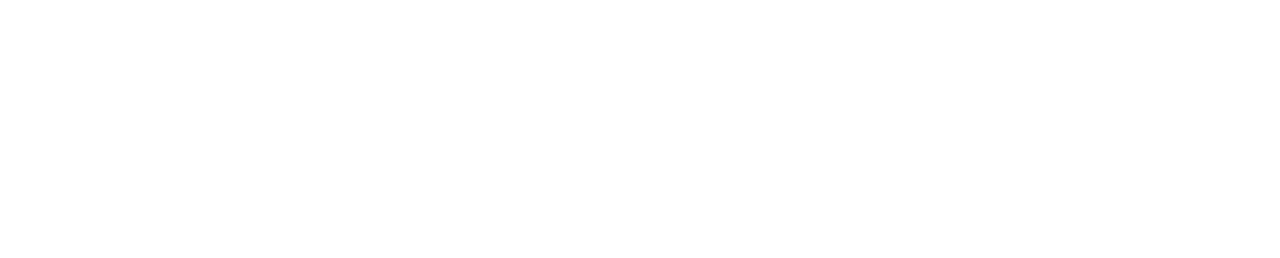
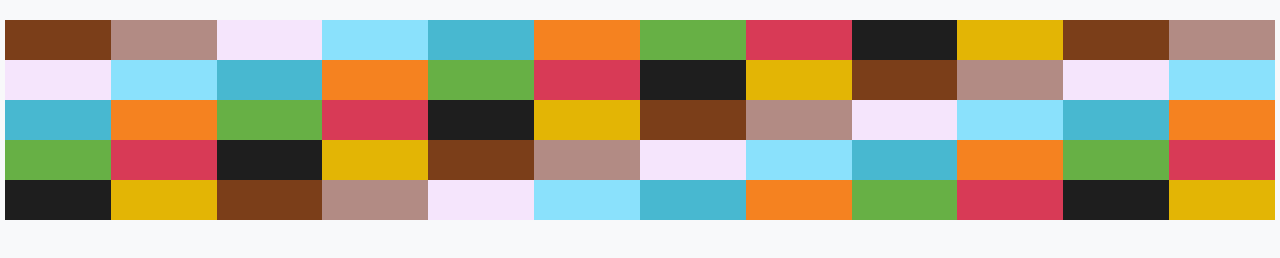
Before and after one commit to JamesWong11/Bootstrap-Color-Pattern-Coding-Exercise, a plain HTML site: page Bootstrap/index.html in a window 1280 px wide. Drawn offline with nearby package versions, Linux system fonts and the light colour scheme.

Commit message:
added styles to the blocks, background colors, and utilized the scripts of bootstrap to make patterns in css

```diff
--- a/Bootstrap/index.html
+++ b/Bootstrap/index.html
@@ -68,5 +68,8 @@
             <div class="col-1 kente-block block8"></div>
             <div class="col-1 kente-block block9"></div>
             <div class="col-1 kente-block block10"></div>
+            <script src="https://code.jquery.com/jquery-3.5.1.slim.min.js"></script>
+            <script src="https://cdn.jsdelivr.net/npm/@popperjs/core@2.9.3/dist/umd/popper.min.js"></script>
+            <script src="https://maxcdn.bootstrapcdn.com/bootstrap/4.5.2/js/bootstrap.min.js"></script>
     </body>
 </html>
--- a/Bootstrap/styles.css
+++ b/Bootstrap/styles.css
@@ -0,0 +1,19 @@
+body {
+    background-color: #f8f9fa;
+    padding: 20px;
+  }
+
+  .kente-block {
+    height: 40px;
+  }
+
+  .block1 { background-color: #7B3E19; }
+  .block2 { background-color: #B28B84; }
+  .block3 { background-color: #F5E5FC; }
+  .block4 { background-color: #8AE1FC; }
+  .block5 { background-color: #48B8D0; }
+  .block6 { background-color: #f58220; }
+  .block7 { background-color: #67b045; }
+  .block8 { background-color: #d83a56; }
+  .block9 { background-color: #1e1e1e; }
+  .block10 { background-color:#e3b505; }
```
